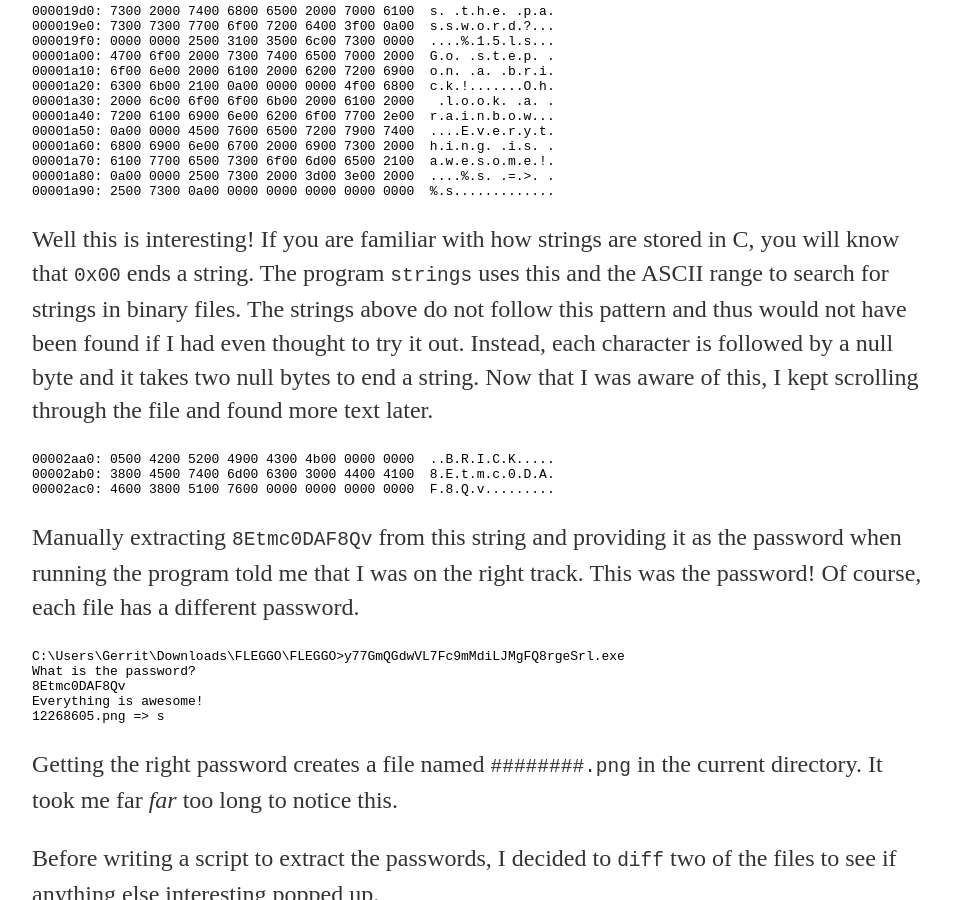
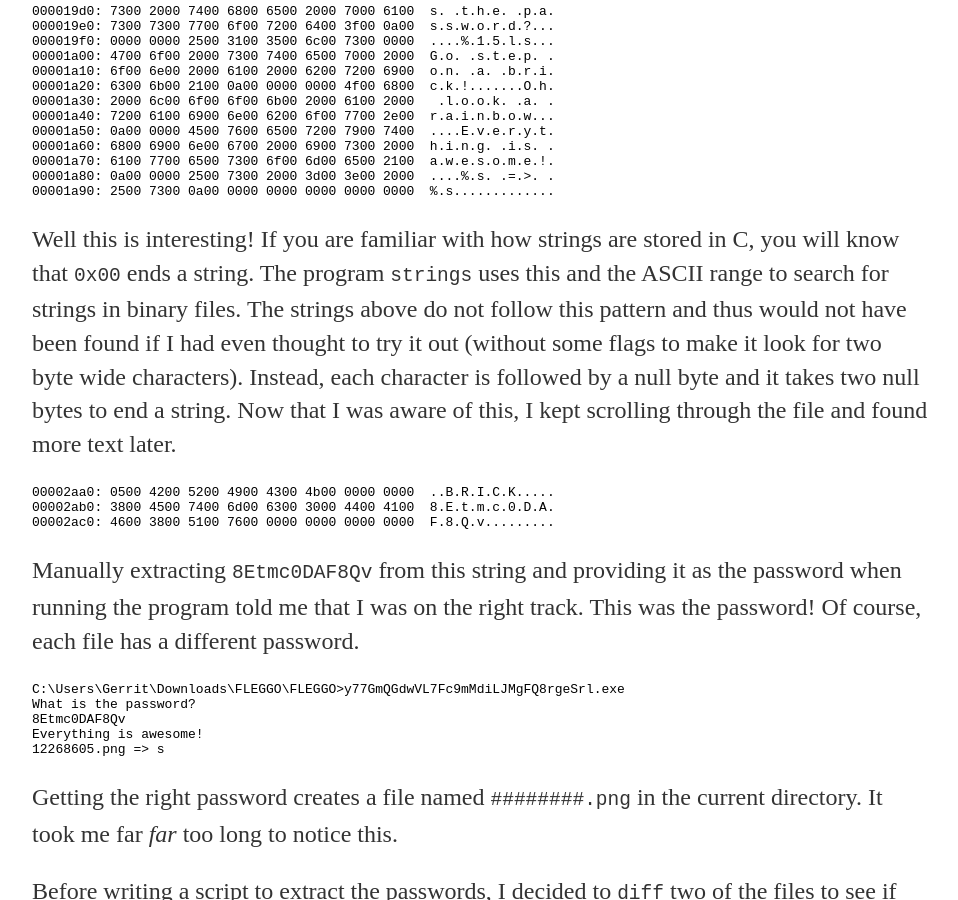
Before and after one commit to Gerrit0/gerrit0.github.io, a Jekyll site: the page built from _posts/2018-10-05-flare-on-2018-fleggo.md, in a window 1280 px wide and 900 px high, scrolled down 852 px. Shown: the whole window, without its empty margins (160-1118 px from the left). Built offline with Jekyll 4.4.1, drawn with Linux system fonts in a browser that asks for light colours.

Commit message:
Add strings note

````diff
--- a/_posts/2018-10-05-flare-on-2018-fleggo.md
+++ b/_posts/2018-10-05-flare-on-2018-fleggo.md
@@ -39,7 +39,7 @@ I tried loading one of the executables in [dnSpy](https://github.com/0xd4d/dnSpy
 00001a90: 2500 7300 0a00 0000 0000 0000 0000 0000  %.s.............
 ```
 
-Well this is interesting! If you are familiar with how strings are stored in C, you will know that `0x00` ends a string. The program `strings` uses this and the ASCII range to search for strings in binary files. The strings above do not follow this pattern and thus would not have been found if I had even thought to try it out. Instead, each character is followed by a null byte and it takes two null bytes to end a string. Now that I was aware of this, I kept scrolling through the file and found more text later.
+Well this is interesting! If you are familiar with how strings are stored in C, you will know that `0x00` ends a string. The program `strings` uses this and the ASCII range to search for strings in binary files. The strings above do not follow this pattern and thus would not have been found if I had even thought to try it out (without some flags to make it look for two byte wide characters). Instead, each character is followed by a null byte and it takes two null bytes to end a string. Now that I was aware of this, I kept scrolling through the file and found more text later.
 
 ```text
 00002aa0: 0500 4200 5200 4900 4300 4b00 0000 0000  ..B.R.I.C.K.....
````
